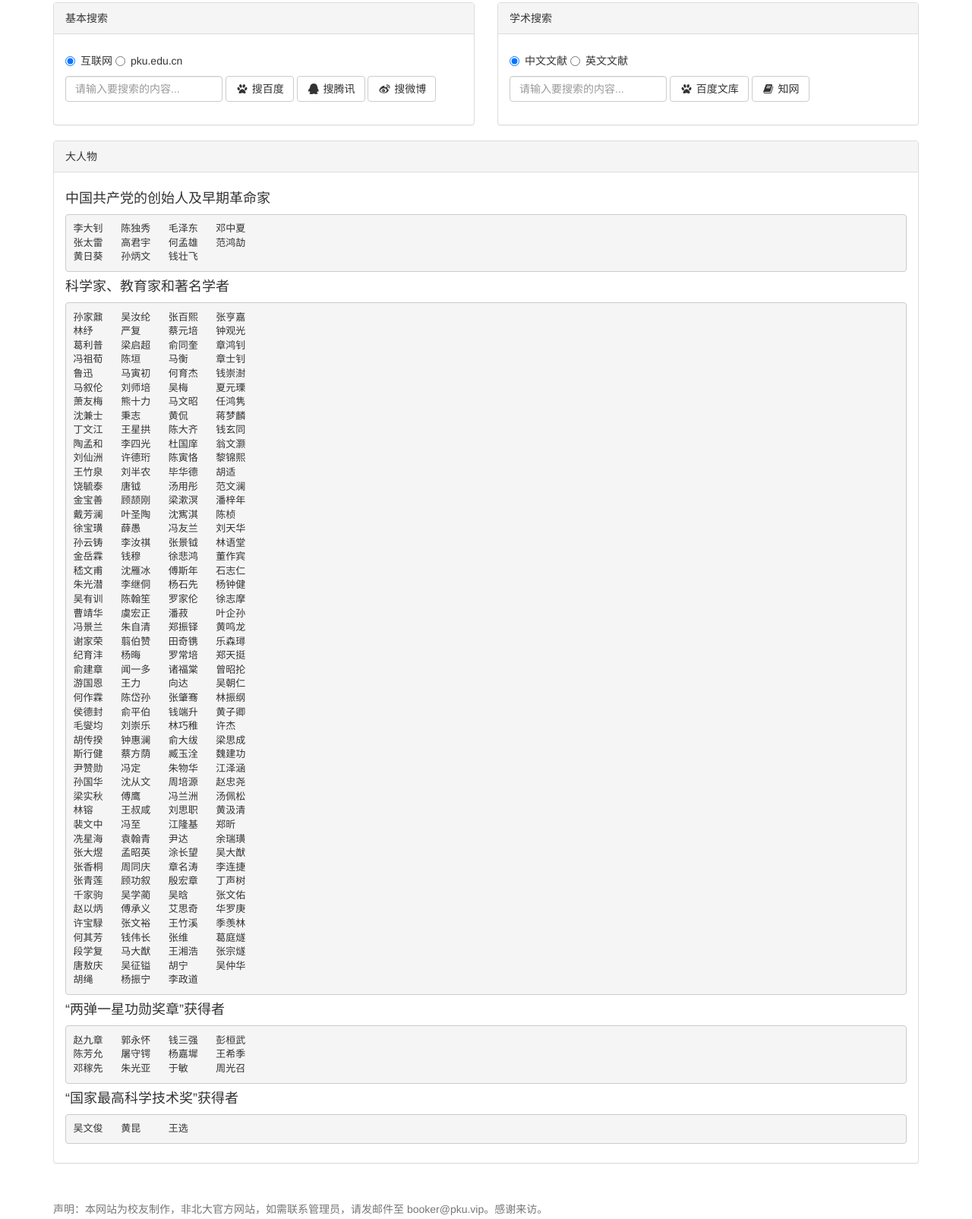
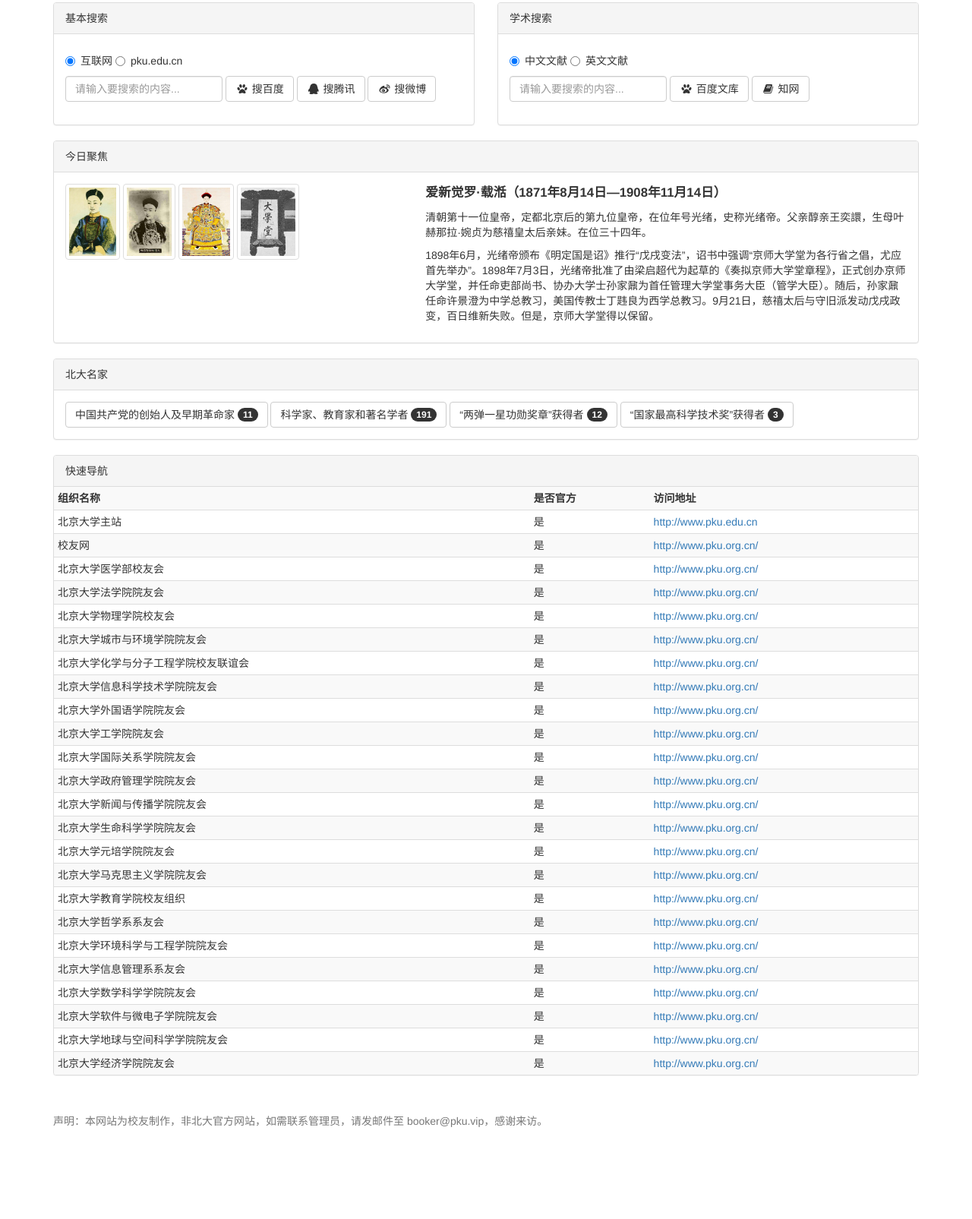
Before and after one commit to hithymes/www.pku.vip, a plain HTML site: page index.html in a window 1280 px wide. Shown: the part 69-1674 px from the top of the page at 76% size. After the commit the page ends 1575 px from the top, so only its background shows below. Drawn offline with nearby package versions, Linux system fonts and the light colour scheme; a small style sheet from the web is missing.

Commit message:
首页样式

```diff
--- a/index.html
+++ b/index.html
@@ -2,19 +2,22 @@
 <html lang="zh-cn">
 <head>
   <meta charset="utf-8">
-  <title>北大人物</title>
-  <meta name="description" content="pku.vip, 北大人物">
+  <title>北大风云</title>
+  <meta name="description" content="pku.vip, 北大风云">
   <meta name="author" content="pku.vip">
   <link rel="shortcut icon" href="/favicon.ico">
   <link href="//cdn.bootcss.com/bootstrap/3.3.7/css/bootstrap.min.css" rel="stylesheet">
   <link href="//cdn.bootcss.com/font-awesome/4.7.0/css/font-awesome.min.css" rel="stylesheet">
-  <link href='//cdn.webfont.youziku.com/webfonts/nomal/93263/46800/583d3786f629d804a4074b38.css' rel='stylesheet' type='text/css' />
+  <link href='//cdn.webfont.youziku.com/webfonts/nomal/93263/146/583f82eaf629d8127c8df4bf.css' rel='stylesheet' type='text/css' />
   <script src="//cdn.bootcss.com/jquery/3.1.1/jquery.min.js"></script>
   <script src="//cdn.bootcss.com/bootstrap/3.3.7/js/bootstrap.min.js"></script>
 
   <style>
     .bd-red { color:#94070A; }
     .footer {margin-top:30px; width: 100%;height: 40px;}
+    #carousel-focus {height:300px;}
+    #carousel-focus .carousel-inner .item img {300px;overflow:hidden;}
+    #img-thumbnail-container .img-thumbnail {height:100px;}
   </style>
 </head>
 
@@ -28,11 +31,11 @@
           <span class="icon-bar"></span>
           <span class="icon-bar"></span>
         </button>
-        <a class="navbar-brand css7544a2f1a16c4f" href="#" style="color:#94070A;"><big>北大人物</big></a>
+        <a class="navbar-brand css75d40ab7716c4f" href="#" style="color:#94070A;"><span style="font-size:150%;">北大风云</span></a>
       </div>
       <div class="collapse navbar-collapse" id="top-navbar">
         <ul class="nav navbar-nav navbar-right">
-          <li><a href="#">申请 @pku.vip 邮箱</a></li>
+          <li><a href="#"><i class="fa fa-envelope"></i> 申请 @pku.vip 邮箱</a></li>
         </ul>
       </div>
     </div>
@@ -44,9 +47,7 @@
       <!-- Search panel -->
       <div class="col-md-6">
         <div class="panel panel-default">
-          <div class="panel-heading">
-            基本搜索
-          </div>
+          <div class="panel-heading">基本搜索</div>
           <div class="panel-body">
             <div class="radio">
               <label><input type="radio" name="scope" autocomplete="off" checked="checked" value="all"> 互联网</label>
@@ -66,9 +67,7 @@
 
       <div class="col-md-6">
         <div class="panel panel-default">
-          <div class="panel-heading">
-            学术搜索
-          </div>
+          <div class="panel-heading">学术搜索</div>
           <div class="panel-body">
             <div class="radio">
               <label><input type="radio" name="lang" autocomplete="off" checked="checked" value="zh"> 中文文献</label>
@@ -86,91 +85,75 @@
       </div>
       <!-- /Search panel -->
 
+      <!-- focus panel -->
+      <div class="col-md-12">
+        <div class="panel panel-default">
+          <div class="panel-heading">今日聚焦</div>
+          <div class="panel-body row">
+            <div class="col-md-5" id="img-thumbnail-container">
+              <img src = "/assets/images/5de4db23g71bb4fbb2545&690.jpg" class="img-thumbnail" alt="光绪皇帝像" />
+              <img src = "/assets/images/11798df0975.jpg" class="img-thumbnail" alt="光绪皇帝像" />
+              <img src = "/assets/images/0dd7912397dda1449f776e00b1b7d0a20cf48601.jpg" class="img-thumbnail" alt="光绪皇帝像" />
+              <img src = "/assets/images/caef76094b36acaf3e69c05b7fd98d1000e99c8f.jpg" class="img-thumbnail" alt="京师大学堂匾额" />
+            </div>
+
+            <div class="col-md-7">
+              <p><big><b>爱新觉罗·载湉（1871年8月14日—1908年11月14日）</b></big></p>
+              <p>清朝第十一位皇帝，定都北京后的第九位皇帝，在位年号光绪，史称光绪帝。父亲醇亲王奕譞，生母叶赫那拉·婉贞为慈禧皇太后亲妹。在位三十四年。</p>
+              <p>1898年6月，光绪帝颁布《明定国是诏》推行“戊戌变法”，诏书中强调“京师大学堂为各行省之倡，尤应首先举办”。1898年7月3日，光绪帝批准了由梁启超代为起草的《奏拟京师大学堂章程》，正式创办京师大学堂，并任命吏部尚书、协办大学士孙家鼐为首任管理大学堂事务大臣（管学大臣）。随后，孙家鼐任命许景澄为中学总教习，美国传教士丁韪良为西学总教习。9月21日，慈禧太后与守旧派发动戊戌政变，百日维新失败。但是，京师大学堂得以保留。</p>
+            </div>
+          </div>
+        </div>
+      </div>
+      <!-- /focus panel -->
+
+      <!-- stars panel -->
+      <div class="col-md-12">
+        <div class="panel panel-default">
+          <div class="panel-heading">北大名家</div>
+          <div class="panel-body">
+            <a href="#" class="btn btn-default">中国共产党的创始人及早期革命家 <span class="badge">11</span></a>
+            <a href="#" class="btn btn-default">科学家、教育家和著名学者 <span class="badge">191</span></a>
+            <a href="#" class="btn btn-default">“两弹一星功勋奖章”获得者 <span class="badge">12</span></a>
+            <a href="#" class="btn btn-default">“国家最高科学技术奖”获得者 <span class="badge">3</span></a>
+          </div>
+        </div>
+      </div>
+      <!-- /stars panel -->
+
       <!-- links panel -->
       <div class="col-md-12">
         <div class="panel panel-default">
-          <div class="panel-heading">
-            大人物
-          </div>
-          <div class="panel-body">
-            <p>
-              <h4>中国共产党的创始人及早期革命家</h4>
-              <pre>
-李大钊	陈独秀	毛泽东	邓中夏
-张太雷	高君宇	何孟雄	范鸿劼
-黄日葵	孙炳文	钱壮飞</pre>
+          <div class="panel-heading">快速导航</div>
+          <table class="table table-condensed table-striped">
+            <tr><th>组织名称</th><th>是否官方</th><th>访问地址</th></tr>
+            <tr><td>北京大学主站</td><td>是</td><td><a href="http://www.pku.edu.cn">http://www.pku.edu.cn</a></td></tr>
+            <tr><td>校友网</td><td>是</td><td><a href="http://www.pku.edu.cn">http://www.pku.org.cn/</a></td></tr>
 
-            </p>
-
-            <p>
-              <h4>科学家、教育家和著名学者</h4>
-              <pre>
-孙家鼐	吴汝纶	张百熙	张亨嘉
-林纾	严复	蔡元培	钟观光
-葛利普	梁启超	俞同奎	章鸿钊
-冯祖荀	陈垣	马衡	章士钊
-鲁迅	马寅初	何育杰	钱崇澍
-马叙伦	刘师培	吴梅	夏元瑮
-萧友梅	熊十力	马文昭	任鸿隽
-沈兼士	秉志	黄侃	蒋梦麟
-丁文江	王星拱	陈大齐	钱玄同
-陶孟和	李四光	杜国庠	翁文灏
-刘仙洲	许德珩	陈寅恪	黎锦熙
-王竹泉	刘半农	毕华德	胡适
-饶毓泰	唐钺	汤用彤	范文澜
-金宝善	顾颉刚	梁漱溟	潘梓年
-戴芳澜	叶圣陶	沈寯淇	陈桢
-徐宝璜	薛愚	冯友兰	刘天华
-孙云铸	李汝祺	张景钺	林语堂
-金岳霖	钱穆	徐悲鸿	董作宾
-嵇文甫	沈雁冰	傅斯年	石志仁
-朱光潜	李继侗	杨石先	杨钟健
-吴有训	陈翰笙	罗家伦	徐志摩
-曹靖华	虞宏正	潘菽	叶企孙
-冯景兰	朱自清	郑振铎	黄鸣龙
-谢家荣	翦伯赞	田奇镌	乐森璕
-纪育沣	杨晦	罗常培	郑天挺
-俞建章	闻一多	诸福棠	曾昭抡
-游国恩	王力	向达	吴朝仁
-何作霖	陈岱孙	张肇骞	林振纲
-侯德封	俞平伯	钱端升	黄子卿
-毛燮均	刘崇乐	林巧稚	许杰
-胡传揆	钟惠澜	俞大绂	梁思成
-斯行健	蔡方荫	臧玉洤	魏建功
-尹赞勋	冯定	朱物华	江泽涵
-孙国华	沈从文	周培源	赵忠尧
-梁实秋	傅鹰	冯兰洲	汤佩松
-林镕	王叔咸	刘思职	黄汲清
-裴文中	冯至	江隆基	郑昕
-冼星海	袁翰青	尹达	余瑞璜
-张大煜	孟昭英	涂长望	吴大猷
-张香桐	周同庆	章名涛	李连捷
-张青莲	顾功叙	殷宏章	丁声树
-千家驹	吴学蔺	吴晗	张文佑
-赵以炳	傅承义	艾思奇	华罗庚
-许宝騄	张文裕	王竹溪	季羡林
-何其芳	钱伟长	张维	葛庭燧
-段学复	马大猷	王湘浩	张宗燧
-唐敖庆	吴征镒	胡宁	吴仲华
-胡绳	杨振宁	李政道</pre>
-
-            </p>
-
-            <p>
-              <h4>“两弹一星功勋奖章”获得者</h4>
-              <pre>
-赵九章	郭永怀	钱三强	彭桓武
-陈芳允	屠守锷	杨嘉墀	王希季
-邓稼先	朱光亚	于敏	周光召</pre>
-            </p>
-
-            <p>
-              <h4>“国家最高科学技术奖”获得者</h4>
-              <pre>
-吴文俊	黄昆	王选</pre>
-
-            </p>
-          </div>
+            <!-- 院系校友 -->
+            <tr><td>北京大学医学部校友会</td><td>是</td><td><a href="http://www.pku.edu.cn">http://www.pku.org.cn/</a></td></tr>
+            <tr><td>北京大学法学院院友会</td><td>是</td><td><a href="http://www.pku.edu.cn">http://www.pku.org.cn/</a></td></tr>
+            <tr><td>北京大学物理学院校友会</td><td>是</td><td><a href="http://www.pku.edu.cn">http://www.pku.org.cn/</a></td></tr>
+            <tr><td>北京大学城市与环境学院院友会</td><td>是</td><td><a href="http://www.pku.edu.cn">http://www.pku.org.cn/</a></td></tr>
+            <tr><td>北京大学化学与分子工程学院校友联谊会</td><td>是</td><td><a href="http://www.pku.edu.cn">http://www.pku.org.cn/</a></td></tr>
+            <tr><td>北京大学信息科学技术学院院友会</td><td>是</td><td><a href="http://www.pku.edu.cn">http://www.pku.org.cn/</a></td></tr>
+            <tr><td>北京大学外国语学院院友会</td><td>是</td><td><a href="http://www.pku.edu.cn">http://www.pku.org.cn/</a></td></tr>
+            <tr><td>北京大学工学院院友会</td><td>是</td><td><a href="http://www.pku.edu.cn">http://www.pku.org.cn/</a></td></tr>
+            <tr><td>北京大学国际关系学院院友会</td><td>是</td><td><a href="http://www.pku.edu.cn">http://www.pku.org.cn/</a></td></tr>
+            <tr><td>北京大学政府管理学院院友会</td><td>是</td><td><a href="http://www.pku.edu.cn">http://www.pku.org.cn/</a></td></tr>
+            <tr><td>北京大学新闻与传播学院院友会</td><td>是</td><td><a href="http://www.pku.edu.cn">http://www.pku.org.cn/</a></td></tr>
+            <tr><td>北京大学生命科学学院院友会</td><td>是</td><td><a href="http://www.pku.edu.cn">http://www.pku.org.cn/</a></td></tr>
+            <tr><td>北京大学元培学院院友会</td><td>是</td><td><a href="http://www.pku.edu.cn">http://www.pku.org.cn/</a></td></tr>
+            <tr><td>北京大学马克思主义学院院友会</td><td>是</td><td><a href="http://www.pku.edu.cn">http://www.pku.org.cn/</a></td></tr>
+            <tr><td>北京大学教育学院校友组织</td><td>是</td><td><a href="http://www.pku.edu.cn">http://www.pku.org.cn/</a></td></tr>
+            <tr><td>北京大学哲学系系友会</td><td>是</td><td><a href="http://www.pku.edu.cn">http://www.pku.org.cn/</a></td></tr>
+            <tr><td>北京大学环境科学与工程学院院友会</td><td>是</td><td><a href="http://www.pku.edu.cn">http://www.pku.org.cn/</a></td></tr>
+            <tr><td>北京大学信息管理系系友会</td><td>是</td><td><a href="http://www.pku.edu.cn">http://www.pku.org.cn/</a></td></tr>
+            <tr><td>北京大学数学科学学院院友会</td><td>是</td><td><a href="http://www.pku.edu.cn">http://www.pku.org.cn/</a></td></tr>
+            <tr><td>北京大学软件与微电子学院院友会</td><td>是</td><td><a href="http://www.pku.edu.cn">http://www.pku.org.cn/</a></td></tr>
+            <tr><td>北京大学地球与空间科学学院院友会</td><td>是</td><td><a href="http://www.pku.edu.cn">http://www.pku.org.cn/</a></td></tr>
+            <tr><td>北京大学经济学院院友会</td><td>是</td><td><a href="http://www.pku.edu.cn">http://www.pku.org.cn/</a></td></tr>
+          </table>
         </div>
       </div>
       <!-- /links panel -->
@@ -180,7 +163,7 @@
   <footer class="footer">
 		<div class="container">
 			<p class="text-muted">
-				声明：本网站为校友制作，非北大官方网站，如需联系管理员，请发邮件至 booker@pku.vip。感谢来访。
+				声明：本网站为校友制作，非北大官方网站，如需联系管理员，请发邮件至 booker@pku.vip，感谢来访。
 			</p>
 		</div>
 	</footer>
```
Also changed, not shown: assets/images/0dd7912397dda1449f776e00b1b7d0a20cf48601.jpg (added), assets/images/11798df0975.jpg (added), assets/images/5de4db23g71bb4fbb2545&690.jpg (added), assets/images/caef76094b36acaf3e69c05b7fd98d1000e99c8f.jpg (added), logo-56_56.png (deleted).
